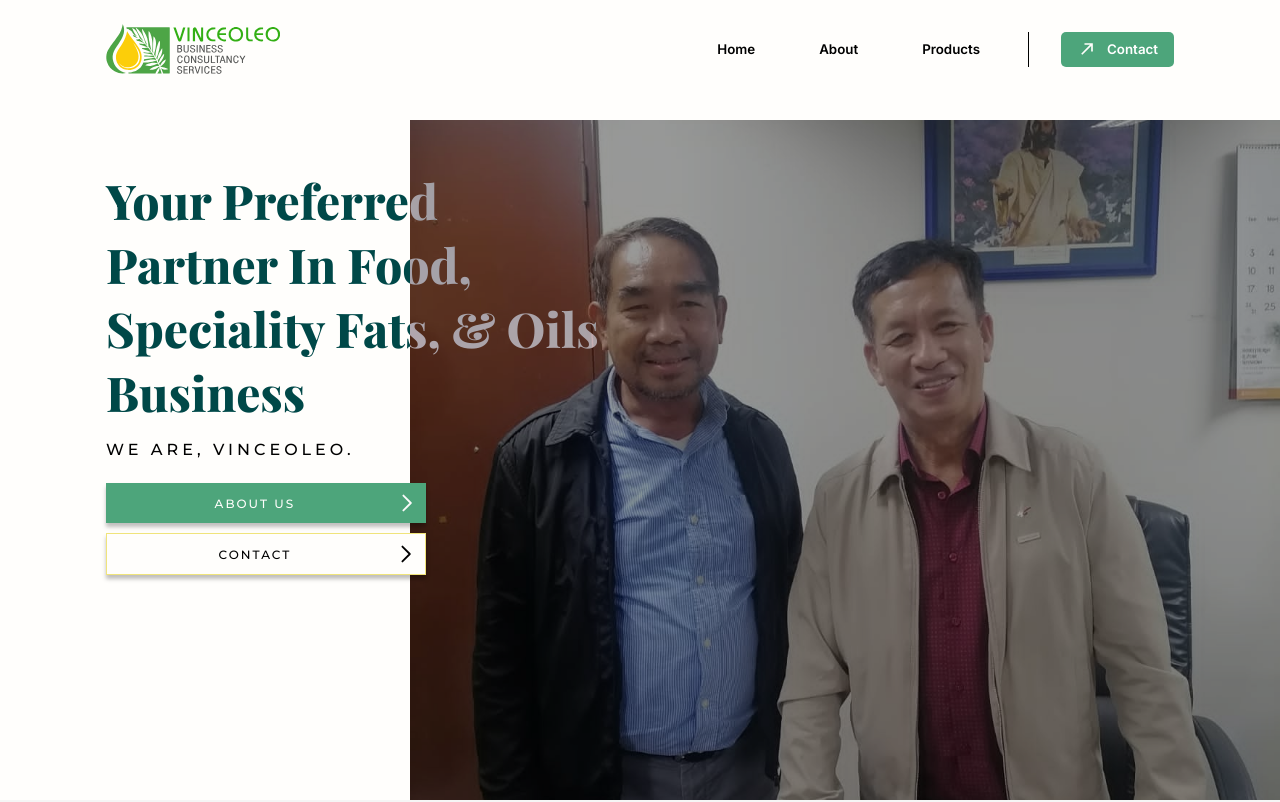
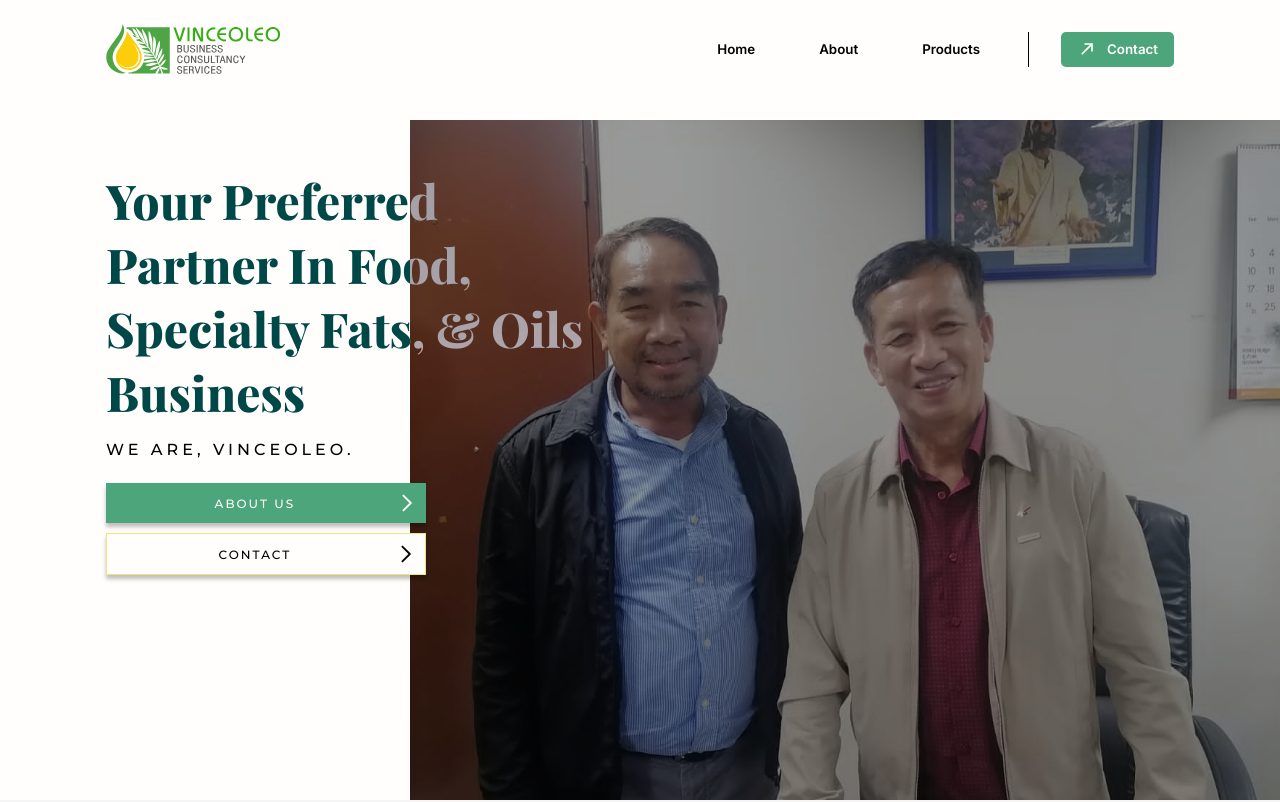
Before and after one commit to charliecatxph/vinceoleo, a Next.js app: page / in a window 1280 px wide. Shown: the top 802 px of the page. Built offline with nearby package versions, Linux system fonts and the light colour scheme.

Commit message:
client changes #4

```diff
--- a/components/hero.js
+++ b/components/hero.js
@@ -231,7 +231,7 @@
         <div className="wrapper">
           <div className="landing-text">
             <h1>
-              Your Preferred Partner In Food, Speciality Fats, &#38; Oils
+              Your Preferred Partner In Food, Specialty Fats, &#38; Oils
               Business
             </h1>
             <span>WE ARE, VINCEOLEO.</span>
```
